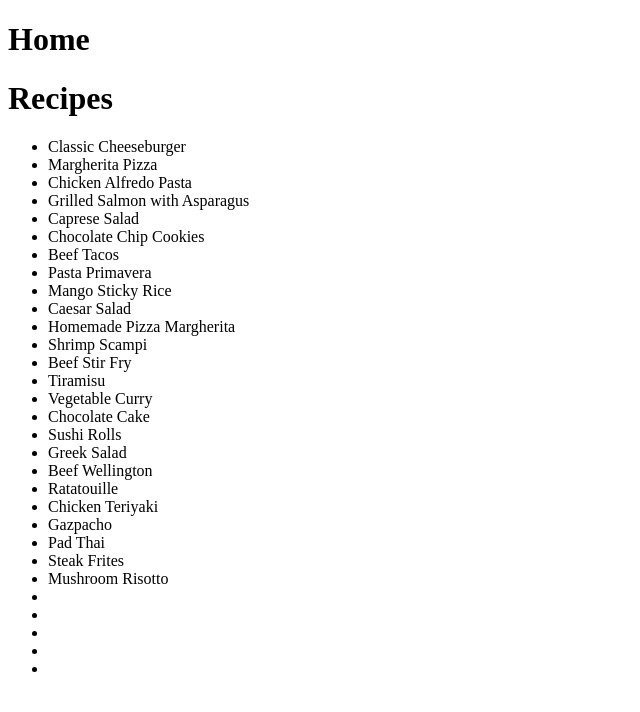
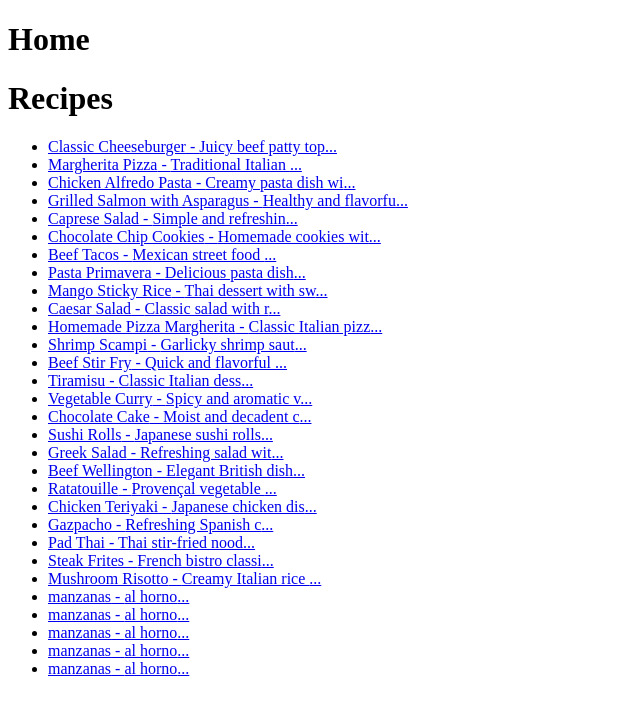
Before and after one commit to TrianaSolerMartin/FamilyFlavors, a React (Vite) app in the folder CLient/: page /home in a window 1280 px wide. Shown: the top 712 px of the page, without its empty margins (0-640 px from the left). Built offline with nearby package versions, Linux system fonts and the light colour scheme; data requests are answered from the project's data file.

Commit message:
recpes datail added

```diff
--- a/CLient/db.json
+++ b/CLient/db.json
@@ -568,35 +568,35 @@
     },
     {
       "id": "2061",
-      "title": "manzanas",
+      "name": "manzanas",
       "description": "al horno",
       "ingredients": "manzana azucar y limon",
       "instructions": "pochar manzanas al baño maria y posterior mente enbdurnar en azucar y zumo de limon\n"
     },
     {
       "id": "1326",
-      "title": "manzanas",
+      "name": "manzanas",
       "description": "al horno",
       "ingredients": "manzana azucar y limon",
       "instructions": "pochar manzanas al baño maria y posterior mente enbdurnar en azucar y zumo de limon\n"
     },
     {
       "id": "ab2a",
-      "title": "manzanas",
+      "name": "manzanas",
       "description": "al horno",
       "ingredients": "manzana azucar y limon",
       "instructions": "pochar manzanas al baño maria y posterior mente enbdurnar en azucar y zumo de limon\n"
     },
     {
       "id": "9ccf",
-      "title": "manzanas",
+      "name": "manzanas",
       "description": "al horno",
       "ingredients": "manzana azucar y limon",
       "instructions": "pochar manzanas al baño maria y posterior mente enbdurnar en azucar y zumo de limon\n"
     },
     {
       "id": "9a88",
-      "title": "manzanas",
+      "name": "manzanas",
       "description": "al horno",
       "ingredients": "manzana azucar y limon",
       "instructions": "pochar manzanas al baño maria y posterior mente enbdurnar en azucar y zumo de limon\n"
--- a/CLient/src/components/RecipeDetail.jsx
+++ b/CLient/src/components/RecipeDetail.jsx
@@ -1,12 +1,32 @@
-const RecipeDetail = ({ recipe }) => {
+import React, { useEffect, useState } from 'react';
+import { useParams } from 'react-router-dom';
+import { getRecipeById } from '../services/RecipeServices';
+
+const RecipeDetail = () => {
+    const { id } = useParams();
+    const [recipe, setRecipe] = useState();
+
+    useEffect(() => {
+        const fetchRecipeDetailed = async () => {
+            const detailedRecipe = await getRecipeById(id);
+            setRecipe(detailedRecipe);
+        };
+        fetchRecipeDetailed();
+    }, [id]);
+
     return (
         <div>
-            <h1>{recipe.name}</h1>
-            <ul>
-                <li>Category: {recipe.category}</li>
-                <li>Ingredients: {recipe.ingredients}</li>
-                <li>Instructions: {recipe.instructions}</li>
-            </ul>
+            <h1>Recipe Detail</h1>
+            <div>
+                {recipe && (
+                    <>
+                        <h2>{recipe.name}</h2>
+                        <p>{recipe.description}</p>
+                        <p>{recipe.ingredients}</p>
+                        <p>{recipe.instructions}</p>
+                    </>
+                )}
+            </div>
         </div>
     )
 }
--- a/CLient/src/components/RecipeList.jsx
+++ b/CLient/src/components/RecipeList.jsx
@@ -1,3 +1,6 @@
+import React from 'react';
+import { Link } from 'react-router-dom';
+
 const RecipeList = ({ recipes }) => {
   if (!recipes || recipes.length === 0) {
     return <p>No recipes found.</p>;
@@ -8,7 +11,11 @@ const RecipeList = ({ recipes }) => {
       <h1>Recipes</h1>
       <ul>
         {recipes.map((recipe) => (
-          <li key={recipe.id}>{recipe.name}</li>
+          <li key={recipe.id}>
+            <Link to={`/recipe/${recipe.id}`}>
+              {recipe.name} - {recipe.description.slice(0, 20)}...
+            </Link>
+          </li>
         ))}
       </ul>
     </div>
--- a/CLient/src/pages/home/Home.jsx
+++ b/CLient/src/pages/home/Home.jsx
@@ -9,20 +9,19 @@ const Home = () => {
       const fetchRecipes = async () => {
         try {
           const recipesData = await getAllRecipes(); // Obtén todas las recetas
-          setRecipes(recipesData); // Establece las recetas en el estado local
+          setRecipes(recipesData);
         } catch (error) {
           console.error('Error fetching recipes:', error);
-          // Maneja errores según sea necesario
         }
       };
 
-      fetchRecipes(); // Llama a la función de obtención de recetas al cargar el componente
+      fetchRecipes();
     }, []);
 
     return (
       <div>
         <h1>Home</h1>
-        <RecipeList recipes={recipes} /> {/* Pasa las recetas obtenidas como prop a RecipeList */}
+        <RecipeList recipes={recipes} />
       </div>
     );
   };
--- a/CLient/src/services/RecipeServices.js
+++ b/CLient/src/services/RecipeServices.js
@@ -4,7 +4,7 @@ const API_URL = 'http://localhost:3001/recipes'; // Definir la URL base de la AP
 
 export const getAllRecipes = async () => {
   try {
-    const response = await axios.get(API_URL); // Usar API_URL en la llamada GET
+    const response = await axios.get(API_URL);
     return response.data;
   } catch (error) {
     console.error(error);
@@ -13,8 +13,8 @@ export const getAllRecipes = async () => {
 
 export const addRecipe = async (recipeData) => {
   try {
-    const response = await axios.post(API_URL, recipeData); // Usar API_URL en la llamada POST
-    return { success: true, data: response.data }; // Manejar respuesta exitosa según tu API
+    const response = await axios.post(API_URL, recipeData);
+    return { success: true, data: response.data };
   } catch (error) {
     console.error('Error al añadir la receta:', error);
     return { success: false, error: 'Error al añadir la receta' };
@@ -23,8 +23,7 @@ export const addRecipe = async (recipeData) => {
 
 export const deleteRecipe = async (id) => {
   try {
-    const response = await axios.delete(`${API_URL}/${id}`); // Usar API_URL en la llamada DELETE
-    return response.data;
+    const response = await axios.delete(`${API_URL}/${id}`);
   } catch (error) {
     console.error(error);
   }
@@ -32,9 +31,17 @@ export const deleteRecipe = async (id) => {
 
 export const updateRecipe = async (id, recipe) => {
   try {
-    const response = await axios.put(`${API_URL}/${id}`, recipe); // Usar API_URL en la llamada PUT
+    const response = await axios.put(`${API_URL}/${id}`, recipe);
+  } catch (error) {
+    console.error(error);
+  }
+};
+
+export const getRecipeById = async (id) => {
+  try {
+    const response = await axios.get(`${API_URL}/${id}`);
     return response.data;
   } catch (error) {
     console.error(error);
   }
-};
+}
```
